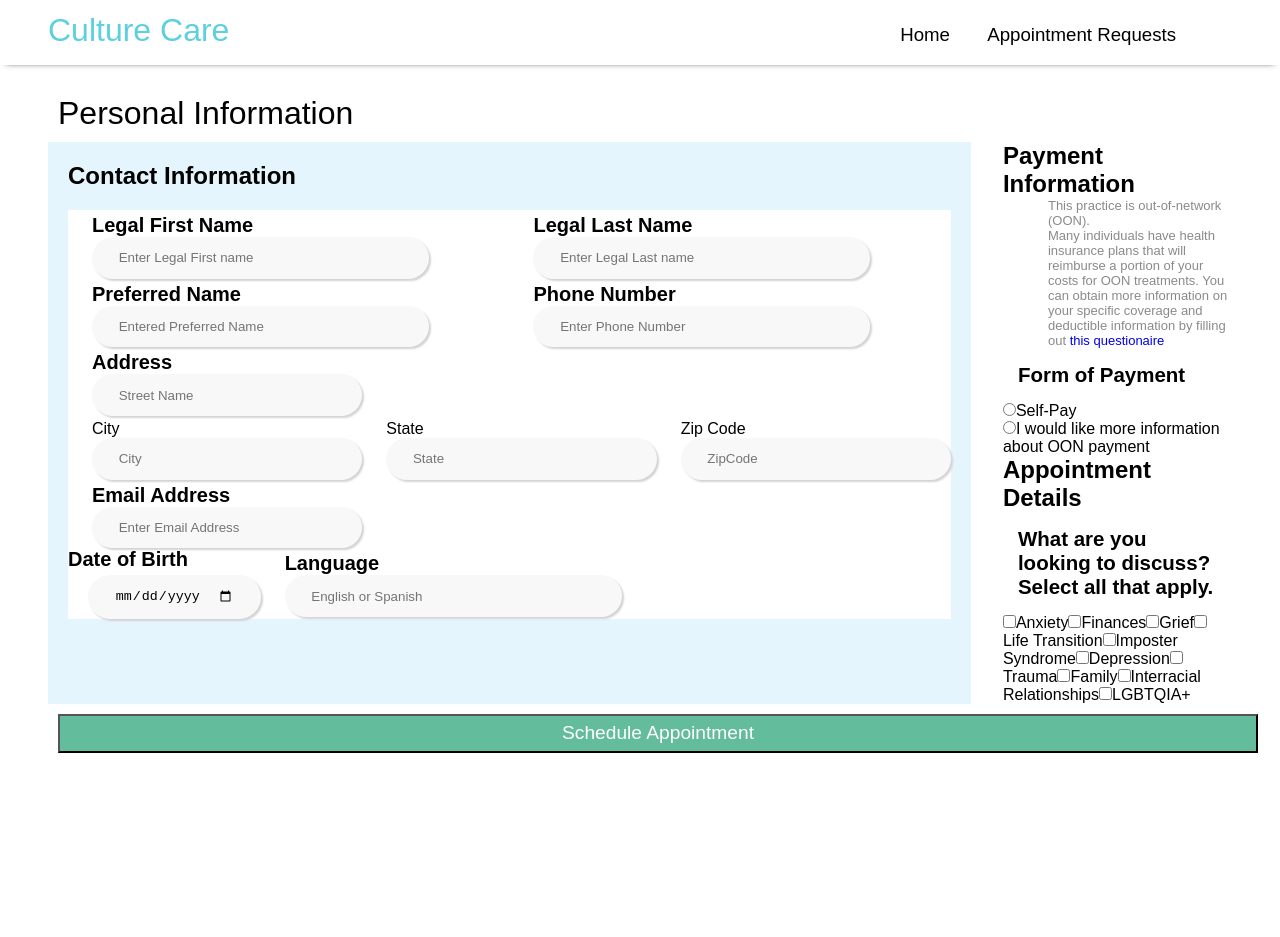
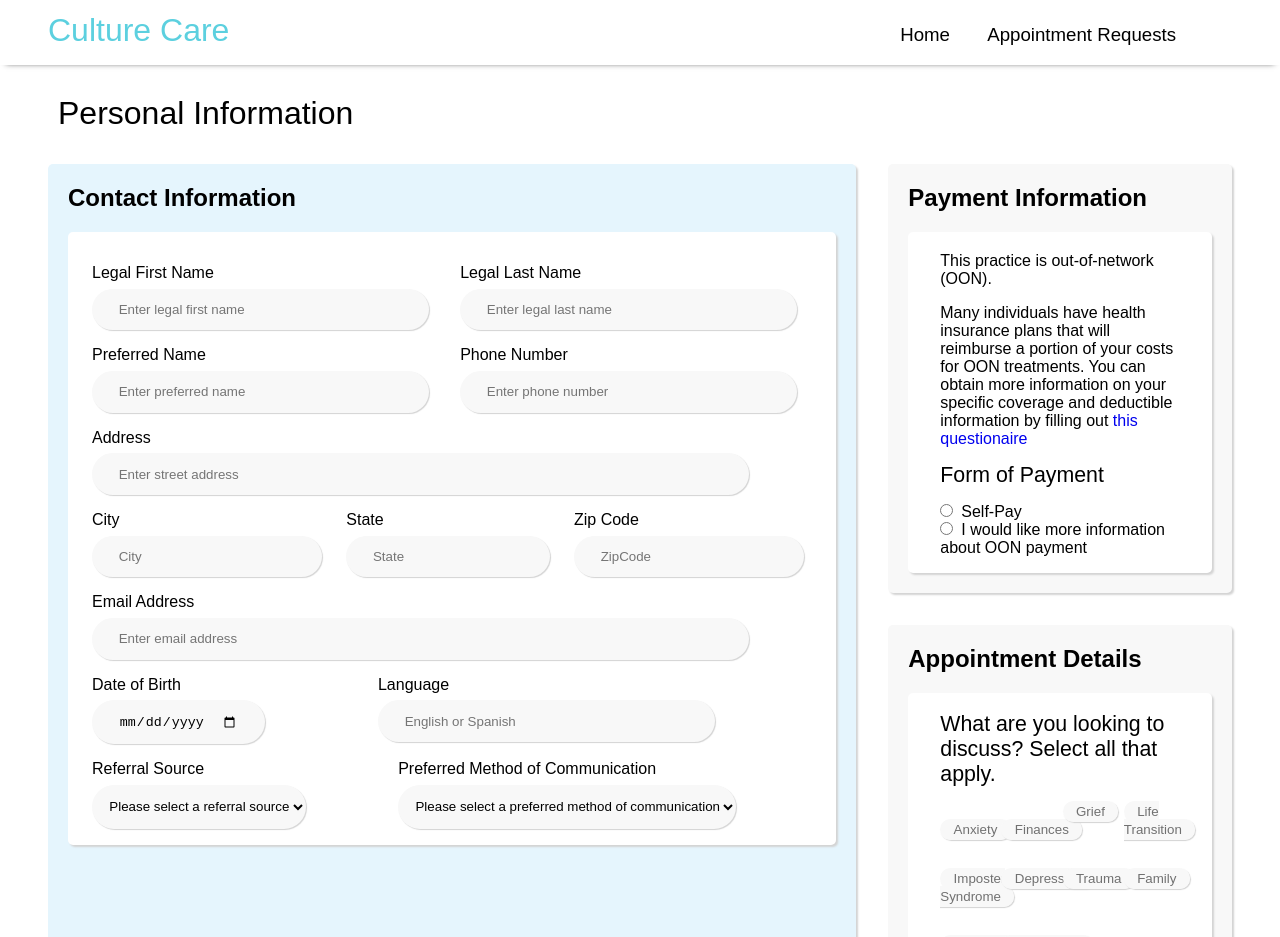
Before and after one commit to CultureCare22/Culture-Care, a React (Create React App) app: page /patient-info in a window 1280 px wide. Shown: the top 937 px of the page. Before the commit the page ends 800 px from the top, so only its background shows below. Built offline with nearby package versions, Linux system fonts and the light colour scheme.

Commit message:
finished

```diff
--- a/src/pages/PatientInfoForm/PatientInfoForm.css
+++ b/src/pages/PatientInfoForm/PatientInfoForm.css
@@ -5,12 +5,14 @@
     margin-top: 1em;
 }
 .container-outer {
-    flex: 3;
+    flex: 2;
     display: flex;
     flex-direction: column;
     padding: 20px;
     gap: 20px;
     background-color: #E5F5FD;
+    border-radius: 5px;
+    box-shadow: 2px 2px 2px lightgrey;
 }
 
 .flex-row {
@@ -20,15 +22,16 @@
 }
 
 .sub-heading {
-    font-size: 20px;
-    font-weight: 700;
+    font-size: 16px;
+    font-weight: normal;
 }
 
-.input-field, .long-input-field, .short-input-field{
+.input-field, .long-input-field, .short-input-field, .super-short-input-field{
     margin-right: auto;
     margin-left: 1.5em;
-    margin-top: 0.25em;
+    margin-top: 1em;
 }
+
 
 .input-field input {
     border: none;
@@ -37,20 +40,24 @@
     padding-left: 2em;
     padding-right: 10em;
     border-radius: 25px;
-    box-shadow: 2px 2px 2px lightgrey;
+    margin-top:0.5em;
+    box-shadow: 1px 1px 1px lightgrey;
 }
 
-.input-field-date input {
+.input-field-date {
     margin-right: auto;
     margin-left: 1.5em;
-    margin-top: 0.25em;
+    margin-top: 1em;
+}
+.input-field-date input {
     border: none;
     background-color: #f8f8f8;
     padding: 1em;
     padding-left: 2em;
     padding-right: 2em;
     border-radius: 25px;
-    box-shadow: 2px 2px 2px lightgrey;
+    margin-top:0.5em;
+    box-shadow: 1px 1px 1px lightgrey;
 }
 /* I didn't know how to make the boxes evenly distribute depending on the size of the outer div box :(  */
 .short-input-field input {
@@ -58,9 +65,21 @@
     background-color: #f8f8f8;
     padding: 1em;
     padding-left: 2em;
-    padding-right: 5em;
+    padding-right: 2em;
     border-radius: 25px;
-    box-shadow: 2px 2px 2px lightgrey;
+    margin-top:0.5em;
+    box-shadow: 1px 1px 1px lightgrey;
+}
+
+.super-short-input-field input{
+    border: none;
+    background-color: #f8f8f8;
+    padding: 1em;
+    padding-left: 2em;
+    padding-right: 0;
+    border-radius: 25px;
+    margin-top:0.5em;
+    box-shadow: 1px 1px 1px lightgrey;
 }
 
 .long-input-field input {
@@ -68,21 +87,122 @@
     background-color: #f8f8f8;
     padding: 1em;
     padding-left: 2em;
-    padding-right: 5em;
+    padding-right: 34em;
+    margin-top:0.5em;
     border-radius: 25px;
-    box-shadow: 2px 2px 2px lightgrey;
+    box-shadow: 1px 1px 1px lightgrey;
+}
+
+.input-field select {
+    border: none;
+    background-color: #f8f8f8;
+    padding: 1em;
+    padding-left: 1em;
+    padding-right: 0;
+    margin-top:0.5em;
+    border-radius: 25px;
+    box-shadow: 1px 1px 1px lightgrey;
 }
 
 .contact-info-container {
     background-color: white;
+    padding-top: 1em;
+    padding-bottom: 1em;
+    padding-right: 2em;
+    border-radius: 5px;
+    box-shadow: 2px 2px 2px lightgrey;
 }
 
 .forms {
     display: flex;
     flex-direction: row;
+    margin-top: 2em;
+    margin-bottom: 2em;
 }
 
 .right-forms {
     flex: 2;
     margin-left: 2em;
 }
+
+.payment-info-form, .appt-details {
+    background-color: #F8F8F8;
+    padding: 20px;
+    border-radius: 5px;
+    box-shadow: 2px 2px 2px lightgrey;
+    margin-bottom: 1em;
+}
+
+.payment-selection, .look-discuss {
+    background-color: white;
+    border-radius: 5px;
+    box-shadow: 2px 2px 2px lightgrey;
+    margin-top: 1.25em;
+    padding-top: 0.25em;
+    padding-bottom: 1em;
+    padding-left: 2em;
+    padding-right: 2em;
+}
+
+.payment-selection p {
+    color: black;
+    margin: 0;
+    margin-top:1em;
+    margin-bottom: 0;
+    padding-bottom: 0;
+    font-size: 12pt;
+}
+
+.payment-selection h3, .look-discuss h3 {
+    font-weight: normal;
+    font-size: 16pt;
+    margin-left: 0;
+    margin-right: 0;
+}
+
+.select-fop label {
+    margin-left: 0.5em;
+}
+
+.appt-details {
+    margin-top: 2em;
+}
+
+.look-discuss input {
+    appearance: none;
+    padding: 0;
+    margin: 0;
+}
+.look-discuss label {
+    padding: 1em;
+    padding-top: 0.25em;
+    padding-bottom: 0.25em;
+    /* margin: 0.25em; */
+    border-radius: 25px;
+    background-color: #F8F8F8;
+    box-shadow: 1px 1px 1px lightgrey;
+    color: #717171;
+    font-size: 10pt;
+}
+.look-discuss input[type="checkbox"]:checked + label {
+    background-color: #2563EB;
+    color: white;
+}
+
+.dis-options {
+    display: grid;
+    grid-template-columns: repeat(4, minmax(1em, 1fr));
+    grid-auto-columns: auto auto auto 1fr;
+    grid-auto-columns: 1fr auto auto auto;
+    grid-auto-columns: 1fr auto;
+    gap: 5px;
+    grid-auto-flow: dense;
+    /* grid-template-columns: repeat(4, 1fr); */
+}
+
+.dis-check {
+    margin-bottom: 0.5em;
+}
+/* .look-discuss input:checked + .look-discuss label {
+    background-color: #2563EB;
+} */
--- a/src/pages/PatientInfoForm/PatientInfoForm.js
+++ b/src/pages/PatientInfoForm/PatientInfoForm.js
@@ -16,31 +16,31 @@ function Form() {
                     <div className='flex-row'>
                         <div className='input-field'>
                             <div className='sub-heading'> Legal First Name </div>
-                            <input type="text" placeholder="Enter Legal First name" />
+                            <input type="text" placeholder="Enter legal first name" />
                         </div>
 
                         <div className='input-field'>
                             <div className='sub-heading'> Legal Last Name </div>
-                            <input type="text" placeholder="Enter Legal Last name" />
+                            <input type="text" placeholder="Enter legal last name" />
                         </div>
                     </div>
 
                     <div className='flex-row'>
                         <div className='input-field'>
                             <div className='sub-heading'> Preferred Name </div>
-                            <input type="text" placeholder="Entered Preferred Name" />
+                            <input type="text" placeholder="Enter preferred name" />
                         </div>
 
                         <div className='input-field'>
                             <div className='sub-heading'> Phone Number </div>
-                            <input type="text" placeholder="Enter Phone Number" />
+                            <input type="text" placeholder="Enter phone number" />
                         </div>
                     </div>
 
                     <div className='flex-row'>
                         <div className='long-input-field'>
                             <div className='sub-heading'>Address</div>
-                            <input type="text" placeholder="Street Name" />
+                            <input type="text" placeholder="Enter street address" />
                         </div>
                     </div>
                     <div className='flex-row'>
@@ -49,7 +49,7 @@ function Form() {
                             <input type="text" placeholder="City" />
                         </div>
 
-                        <div className='short-input-field'>
+                        <div className='super-short-input-field'>
                             <div className='sub-sub-heading'> State </div>
                             <input type="text" placeholder="State" />
                         </div>
@@ -61,7 +61,7 @@ function Form() {
                     <div className='flex-row'>
                         <div className='long-input-field'>
                             <div className='sub-heading'>Email Address</div>
-                            <input type="text" placeholder="Enter Email Address" />
+                            <input type="email" placeholder="Enter email address" />
                         </div>
                     </div>
                     <div className='flex-row'>
@@ -75,11 +75,38 @@ function Form() {
                             <input type="text" placeholder="English or Spanish" />
                         </div>
                     </div>
+                    <div className='flex-row'>
+                        <div className='input-field'>
+                            <div className='sub-heading'> Referral Source</div>
+                            <select id='referral-source' name='referral-souce'>
+                                <option value=''> Please select a referral source</option>
+                                <option value='directory-links'> Directory Links</option>
+                                <option value='latinx'> LatinxTherapy</option>
+                                <option value='therapy-for-b'> Therapyforblackgirls</option>
+                                <option value='zocdoc'> ZocDoc</option>
+                                <option value='psychtoday'> Psychology Today</option>
+                                <option value='google-ad'> Google Ads</option>
+                                <option value='referral-ff'> Referral (Friends/Family)</option>
+                                <option value='referral-p'> Referral (Practitioner)</option>
+                                <option value='other'> Other</option>
+                            </select>
+                        </div>
+                        <div className='input-field'>
+                            <div className='sub-heading'> Preferred Method of Communication</div>
+                            <select id='method-of-comm' name='method-of-comm'>
+                                <option value=''> Please select a preferred method of communication</option>
+                                <option value='texting'> Text</option>
+                                <option value='phone-call'> Phone Call</option>
+                                <option value='email'> Email</option>
+                            </select>
+                        </div>
+                    </div>
                 </div>
             </div>
             <div className='right-forms'>
                 <div className='payment-info-form'>
                     <h2>Payment Information</h2>
+                    <div className="payment-selection">
                         <p>This practice is out-of-network (OON). </p>
                         <p>Many individuals have health insurance plans that will reimburse a portion
                             of your costs for OON treatments. You can obtain more information on your
@@ -95,31 +122,53 @@ function Form() {
 
                         </form>
                     </div>
+                </div>
                 <div className='appt-details'>
                     <h2>Appointment Details</h2>
                     <form className='look-discuss'>
                         <h3>What are you looking to discuss? Select all that apply.</h3>
+                        <div className='dis-options'>
+                            <div className='dis-check'>
                                 <input type='checkbox' id='anxiety' name='discuss-details' value='anxiety'></input>
                                 <label for='anxiety'>Anxiety</label>
+                            </div>
+                            <div className='dis-check'>
                             <input type='checkbox' id='finances' name='discuss-details' value='finances'></input>
                             <label for='finances'>Finances</label>
+                            </div>
+                            <div className='dis-check'>
                                 <input type='checkbox' id='grief' name='discuss-details' value='grief'></input>
                                 <label for='grief'>Grief</label>
+                            </div>
+                            <div className='dis-check'>
                                 <input type='checkbox' id='life-tran' name='discuss-details' value='life-tran'></input>
                                 <label for='life-tran'>Life Transition</label>
+                            </div>
+                            <div className='dis-check'>
                                 <input type='checkbox' id='imposter' name='discuss-details' value='imposter'></input>
                                 <label for='imposter'>Imposter Syndrome</label>
+                            </div>
+                            <div className='dis-check'>
                                 <input type='checkbox' id='depression' name='discuss-details' value='depression'></input>
                                 <label for='depression'>Depression</label>
+                            </div>
+                            <div className='dis-check'>
                                 <input type='checkbox' id='trauma' name='discuss-details' value='trauma'></input>
                                 <label for='trauma'>Trauma</label>
+                            </div>
+                            <div className='dis-check'>
                                 <input type='checkbox' id='family' name='discuss-details' value='family'></input>
                                 <label for='family'>Family</label>
+                            </div>
+                            <div className='dis-check'>
                                 <input type='checkbox' id='inter-rela' name='discuss-details' value='inter-rela'></input>
                                 <label for='inter-rela'>Interracial Relationships</label>
+                            </div>
+                            <div className='dis-check'>
                                 <input type='checkbox' id='lgbtqia' name='discuss-details' value='lgbtqia'></input>
                                 <label for='lgbtqia'>LGBTQIA+</label>
-
+                            </div>
+                        </div>
                     </form>
                 </div>
             </div>
```
Lines whose indentation alone changed are shown as unchanged.
